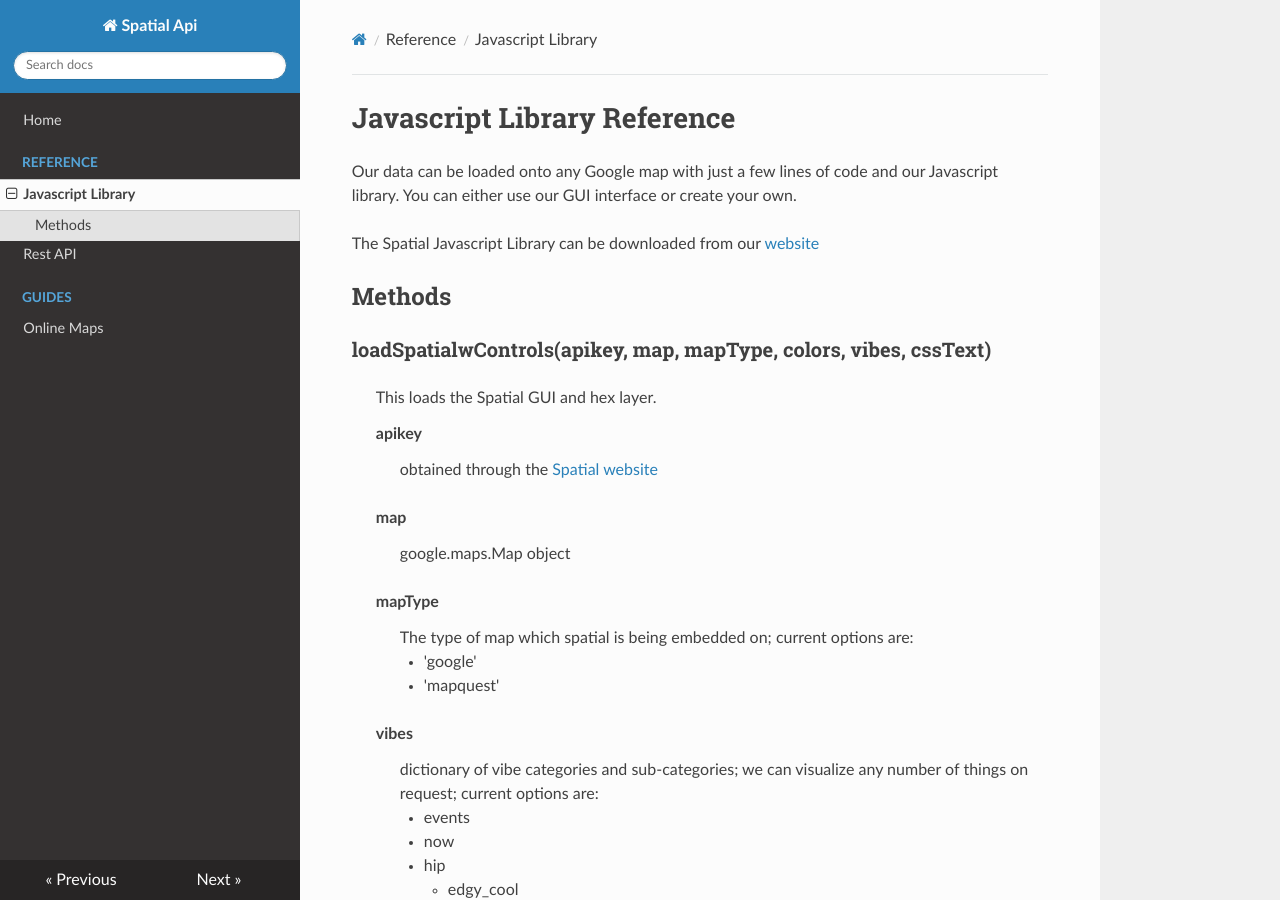
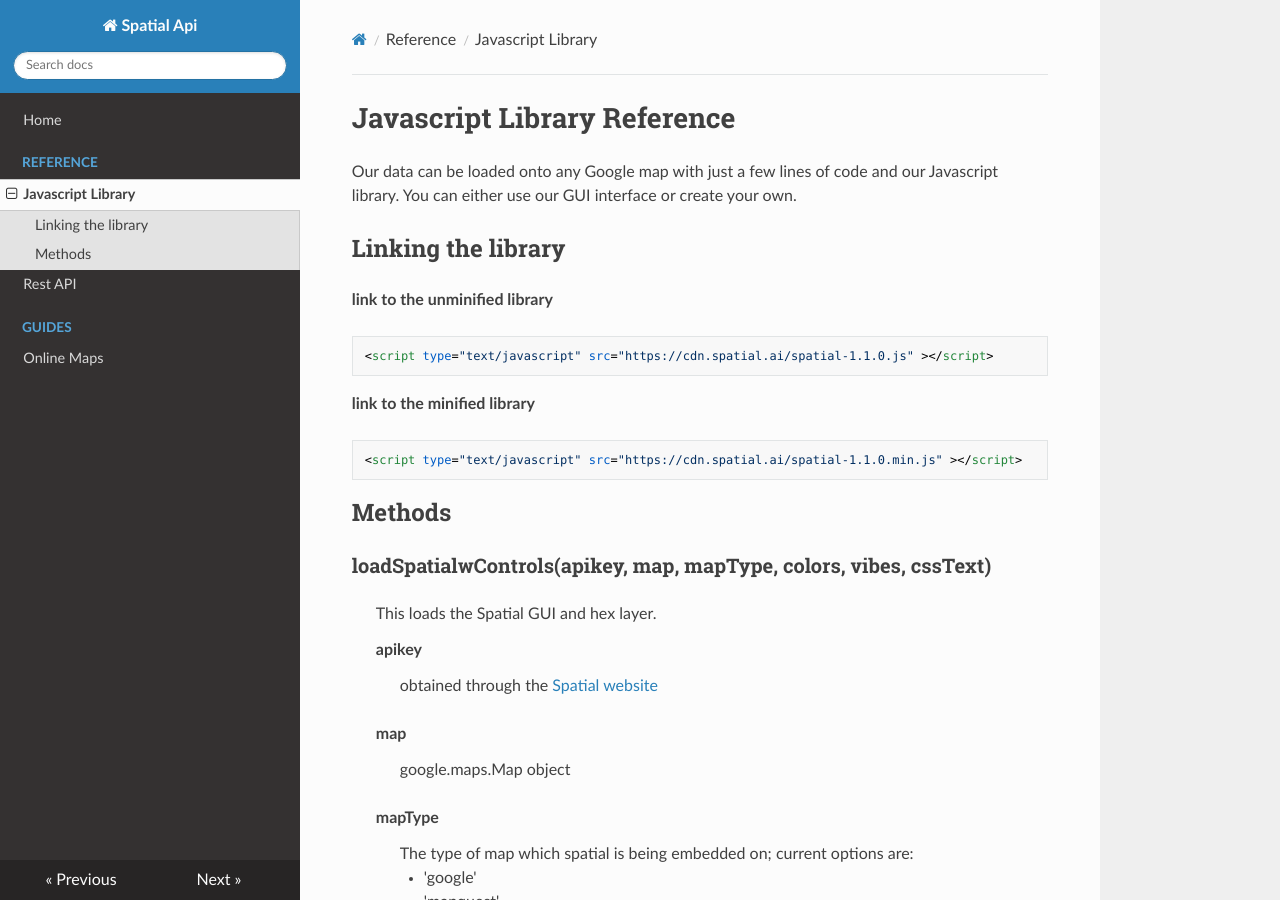
Before and after one commit to phillip-martin/spatial_documentation, an MkDocs documentation site: the page built from docs/references/javascript_library.md, in a window 1280 px wide and 900 px high. Built offline with MkDocs 1.6.1, drawn with Linux system fonts in a browser that asks for light colours; nearby versions of some CDN libraries; old or Windows-style settings are respelled for this version of MkDocs.

Commit message:
updated docs

````diff
--- a/docs/references/javascript_library.md
+++ b/docs/references/javascript_library.md
@@ -1,7 +1,16 @@
 # Javascript Library Reference
 Our data can be loaded onto any Google map with just a few lines of code and our Javascript library. You can either use our GUI interface or create your own.
 
-The Spatial Javascript Library can be downloaded from our [website](http://spatial.ai/pricing/)
+## Linking the library
+
+**link to the unminified library**
+```html
+<script type="text/javascript" src="https://cdn.spatial.ai/spatial-1.1.0.js" ></script>
+```
+**link to the minified library**
+```html
+<script type="text/javascript" src="https://cdn.spatial.ai/spatial-1.1.0.min.js" ></script>
+```
 
 ## Methods
 
````
Also changed, not shown: docs/guides/maps.md (+5 -5 lines).
